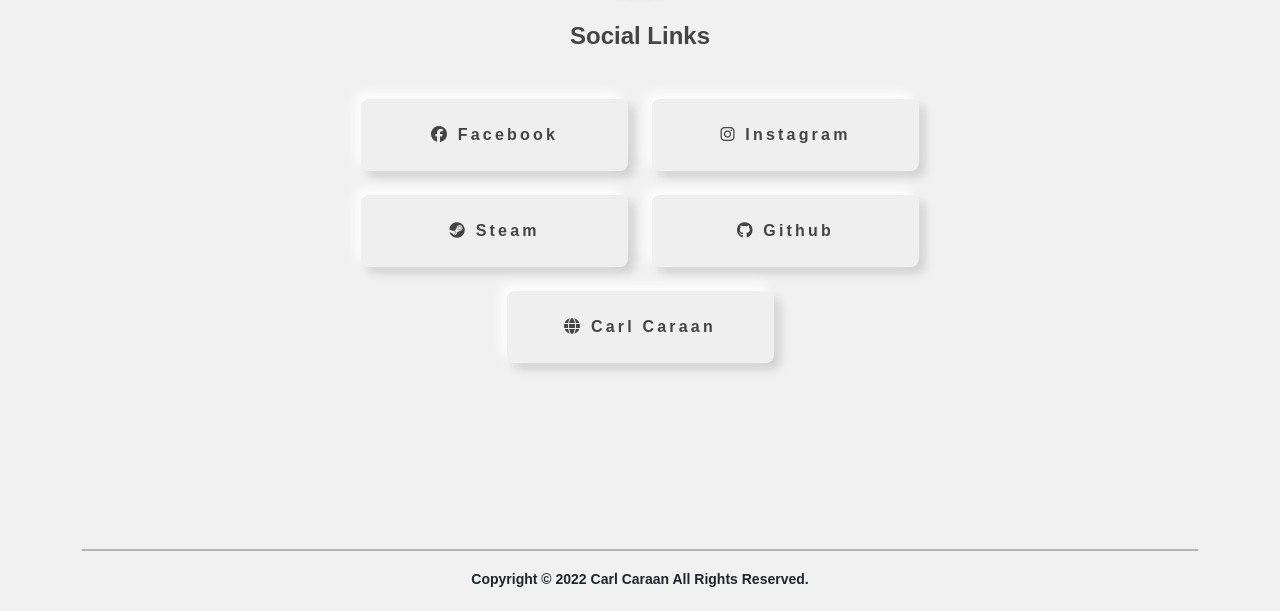
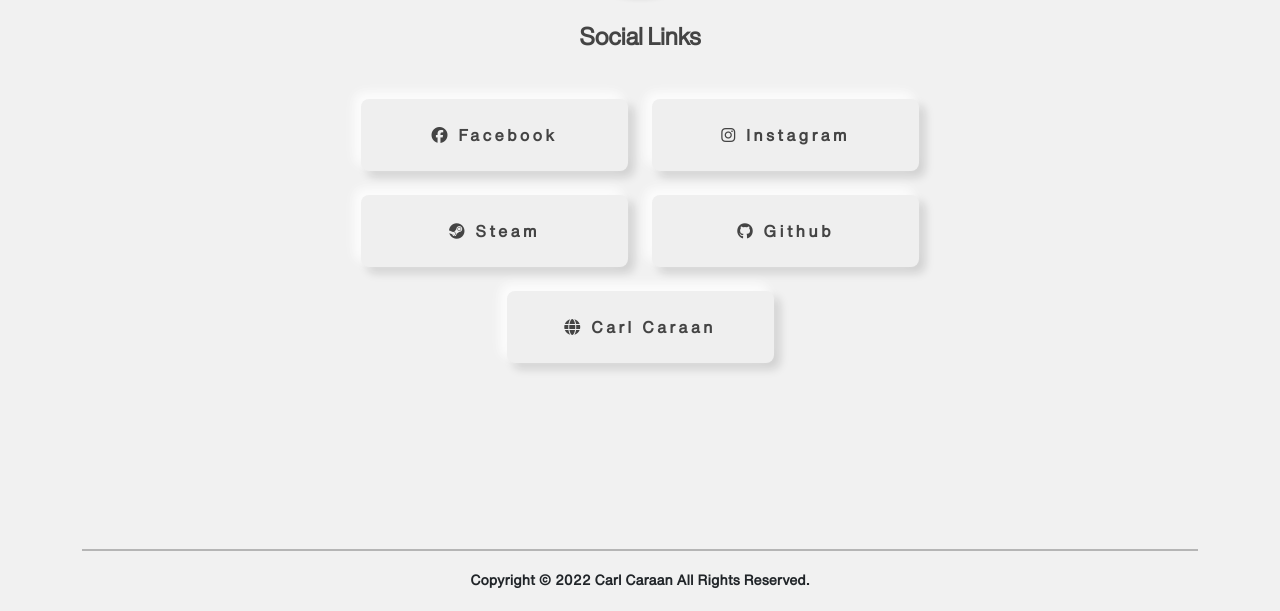
Before and after one commit to CarlCaraan/My-Socials, a plain HTML site: page index.html in a window 1280 px wide. Shown: the part 209-820 px from the top of the page. Drawn offline with nearby package versions, Linux system fonts and the light colour scheme; files that its build step writes are made by us from their sources; files whose address does not match are found by name.

Commit message:
10/27/22

```diff
--- a/assets/scss/variables.scss
+++ b/assets/scss/variables.scss
@@ -1,9 +1,9 @@
 @font-face {
-  font-family: "Helvetica Now Display", sans-serif;
+  font-family: "Helvetica Now Display";
   src: url("../fonts/HelveticaNowDisplay-Regular.ttf");
 }
 @font-face {
-  font-family: "Helvetica Now Text", sans-serif;
+  font-family: "Helvetica Now Text";
   src: url("../fonts/HelveticaNowText-Regular.ttf");
 }
 
```
Also changed, not shown: assets/dist/css/variables.css, 1 other file.
